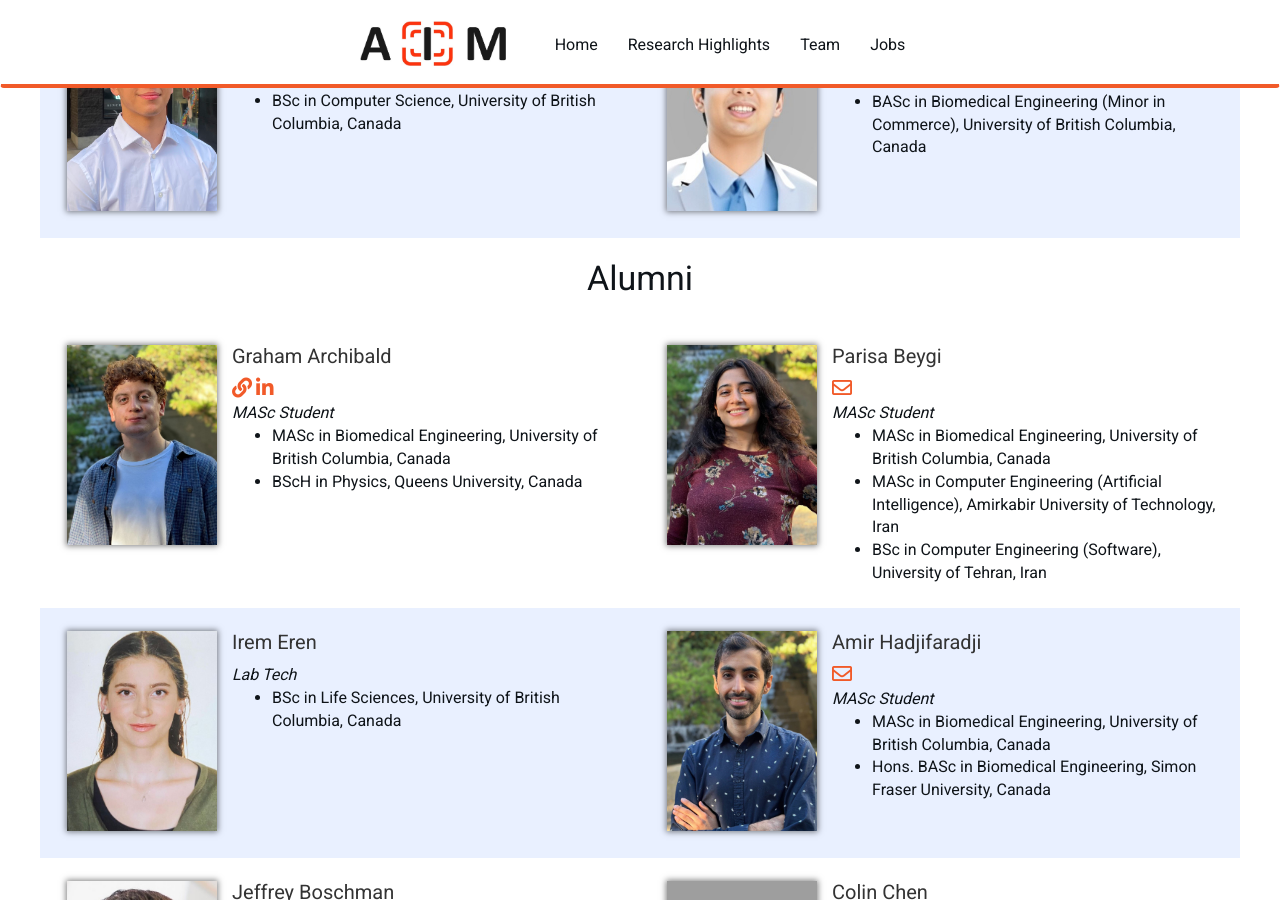
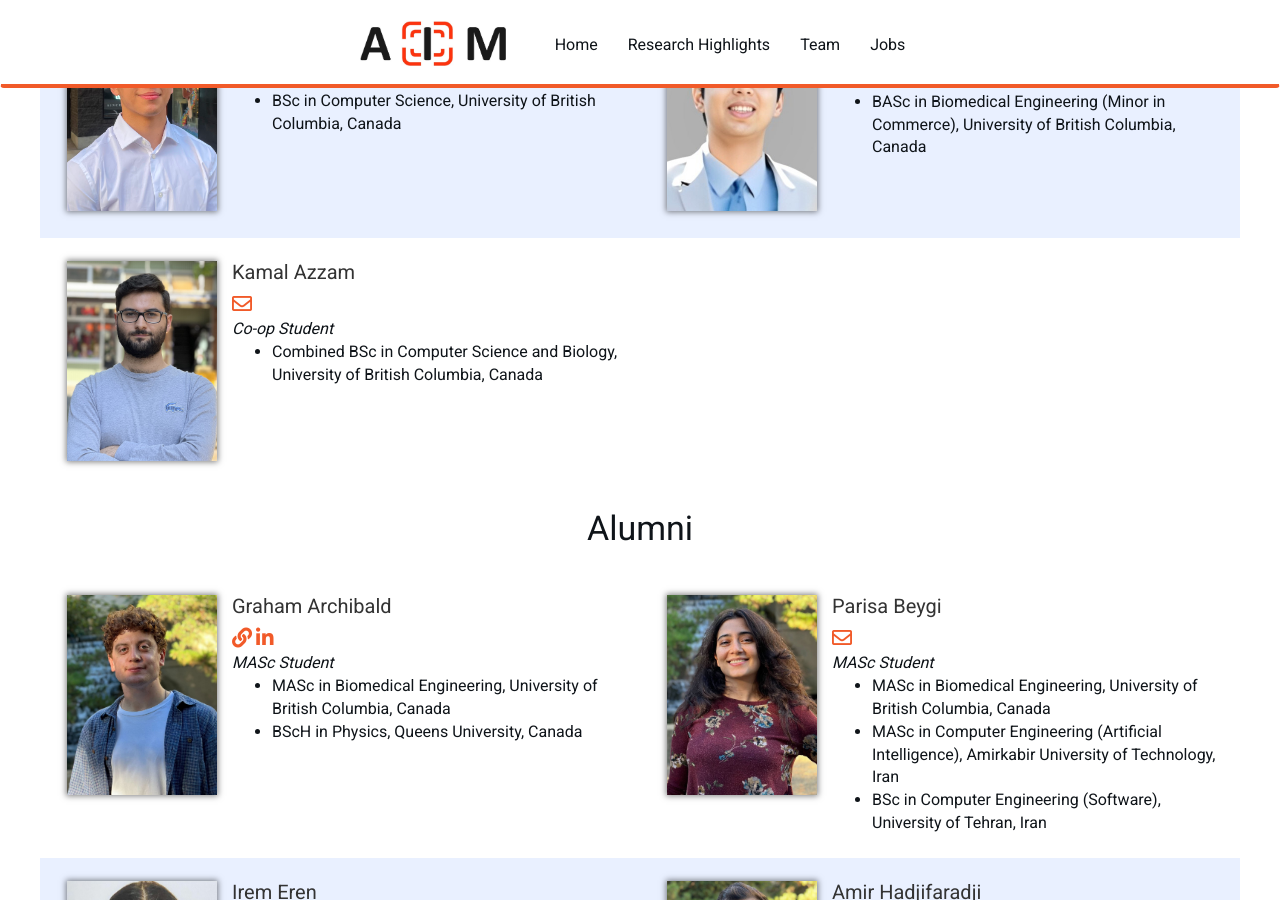
Before and after one commit to AIMLab-UBC/AIMLab-UBC.github.io, a Jekyll site: the page built from _pages/team.md, in a window 1280 px wide and 900 px high, scrolled down 2621 px. Built offline with Jekyll 4.4.1, drawn with Linux system fonts in a browser that asks for light colours; nearby versions of some CDN libraries; grey boxes are pictures that could not be loaded.

Commit message:
add kamal

```diff
--- a/_data/team_members.yml
+++ b/_data/team_members.yml
@@ -307,6 +307,20 @@
   education1: BASc in Biomedical Engineering (Minor in Commerce), University of British Columbia, Canada
   alumni: 0
 
+  # Jan 2024
+- name: Kamal Azzam
+  photo: kamal.jpg
+  info: Co-op Student
+  email: mailto:kamalaz@student.ubc.ca
+  website: 0
+  github: 0
+  twitter: 0
+  linkedin: 0
+  google_scholar: 0
+  number_educ: 1
+  education1: Combined BSc in Computer Science and Biology, University of British Columbia, Canada
+  alumni: 0
+
 ######### Alumni Below #########
 
 # May 2022
```
Also changed, not shown: assets/teampic/kamal.jpg (added).
